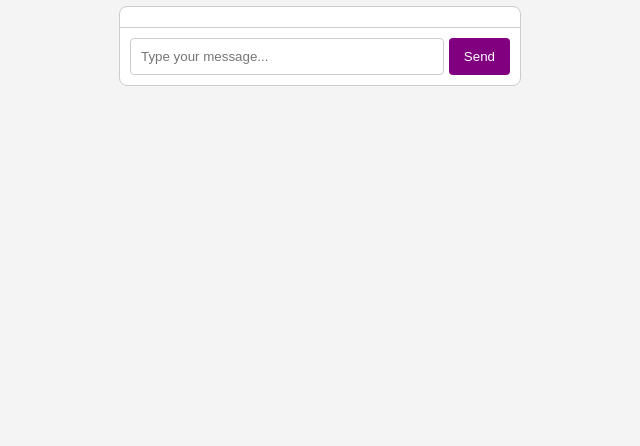
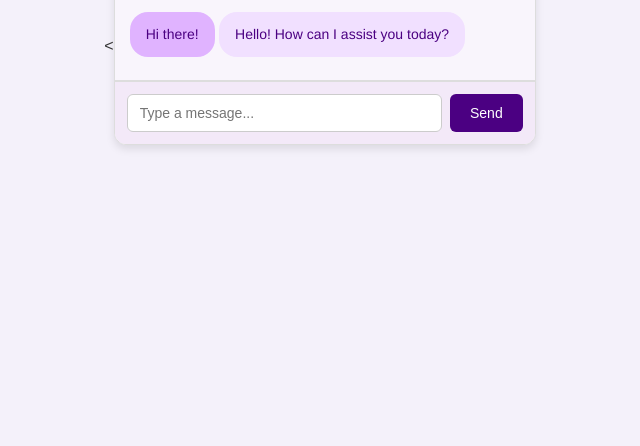
Before and after one commit to c444roline/dxc-ai-maintenance-assistant, a plain HTML site: page frontend-chatbot/index.html in a window 1280 px wide. Shown: the part 354-800 px from the top of the page, without its empty margins (320-960 px from the left). Drawn offline with Linux system fonts and the light colour scheme.

Commit message:
changed logo and colors

```diff
--- a/frontend-chatbot/index.html
+++ b/frontend-chatbot/index.html
@@ -7,13 +7,18 @@
     <link rel="stylesheet" href="styles.css">
 </head>
 <body>
-    <div class="chat-container">
-        <div id="chat-box" class="chat-box">
-            <!-- Messages will appear here -->
+    <<div class="chat-container">
+        <div class="chat-header">
+            <img src="DXC_Technology_logo.png" alt="DXC Technology Logo">
+            ChatDXC
+        </div>
+        <div class="chat-box">
+            <div class="message user">Hi there!</div>
+            <div class="message bot">Hello! How can I assist you today?</div>
         </div>
         <div class="chat-input">
-            <input type="text" id="user-input" placeholder="Type your message...">
-            <button id="send-btn">Send</button>
+            <input type="text" placeholder="Type a message...">
+            <button>Send</button>
         </div>
     </div>
     <script src="script.js"></script>
--- a/frontend-chatbot/styles.css
+++ b/frontend-chatbot/styles.css
@@ -1,65 +1,133 @@
 body {
-    font-family: Helvetica, sans-serif;
-    background-color: #f4f4f4;
+    font-family: 'Helvetica', Arial, sans-serif;
+    background-color: #f4f1fa;
     margin: 0;
     padding: 0;
     display: flex;
     justify-content: center;
     align-items: center;
     height: 100vh;
+    color: #333;
 }
 
 .chat-container {
-    width: 400px;
-    border: 1px solid #ccc;
-    border-radius: 8px;
-    background: #fff;
+    width: 420px;
+    border: 1px solid #ddd;
+    border-radius: 12px;
+    background: #ffffff;
+    box-shadow: 0 4px 8px rgba(0, 0, 0, 0.1);
     display: flex;
     flex-direction: column;
     overflow: hidden;
+    position: relative;
+}
+
+.chat-header {
+    background-color: #4B0082;
+    padding: 10px 20px;
+    display: flex;
+    align-items: center;
+    justify-content: center;
+    color: white;
+    font-size: 18px;
+    font-weight: bold;
+    position: relative;
+}
+
+.chat-header img {
+    position: absolute;
+    left: 10px;
+    height: 30px;
 }
 
 .chat-box {
     flex: 1;
-    padding: 10px;
+    padding: 15px;
     overflow-y: auto;
-    border-bottom: 1px solid #ccc;
+    border-bottom: 1px solid #ddd;
+    background: #f9f5fc;
+    scrollbar-width: thin;
+    scrollbar-color: #ccc #f5f5f5;
+}
+
+.chat-box::-webkit-scrollbar {
+    width: 8px;
+}
+
+.chat-box::-webkit-scrollbar-track {
+    background: #f5f5f5;
+}
+
+.chat-box::-webkit-scrollbar-thumb {
+    background-color: #ccc;
+    border-radius: 4px;
 }
 
 .message {
-    margin: 5px 0;
-    padding: 10px;
-    border-radius: 10px;
+    margin: 8px 0;
+    padding: 12px 16px;
+    border-radius: 18px;
+    font-size: 14px;
+    line-height: 1.5;
+    word-wrap: break-word;
+    max-width: 80%;
+    display: inline-block;
 }
 
 .user {
-    background-color: #d1f7c4;
+    background-color: #e0b3ff;
     text-align: right;
+    align-self: flex-end;
+    color: #4b0082;
 }
 
 .bot {
-    background-color: #f1f1f1;
+    background-color: #f1e0ff;
     text-align: left;
+    align-self: flex-start;
+    color: #4B0082;
 }
 
 .chat-input {
     display: flex;
-    padding: 10px;
+    padding: 12px;
+    background-color: #f3e9f8;
+    border-top: 1px solid #ddd;
 }
 
 .chat-input input {
     flex: 1;
-    padding: 10px;
+    padding: 10px 12px;
     border: 1px solid #ccc;
-    border-radius: 4px;
+    border-radius: 6px;
+    font-size: 14px;
+    outline: none;
+    transition: border-color 0.3s ease;
+}
+
+.chat-input input:focus {
+    border-color: #4B0082;
+    box-shadow: 0 0 4px rgba(128, 0, 128, 0.2);
 }
 
 .chat-input button {
-    margin-left: 5px;
-    padding: 10px 15px;
-    background-color: #800080;
-    color: white;
+    margin-left: 8px;
+    padding: 10px 20px;
+    background-color: #4B0082;
+    color: #fff;
     border: none;
-    border-radius: 4px;
+    border-radius: 6px;
+    font-size: 14px;
     cursor: pointer;
+    transition: background-color 0.3s ease, transform 0.2s ease;
 }
+
+.chat-input button:hover {
+    background-color: #6a006a;
+    transform: scale(1.05);
+}
+
+.chat-input button:active {
+    background-color: #540054;
+    transform: scale(1);
+}
```
Also changed, not shown: frontend-chatbot/DXC_Technology_logo.png (added), frontend-chatbot/script.js (line endings or trailing spaces).
